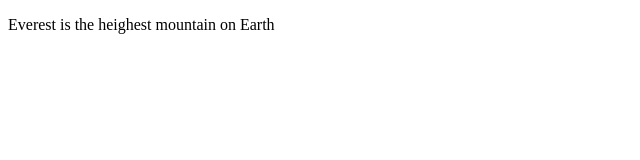
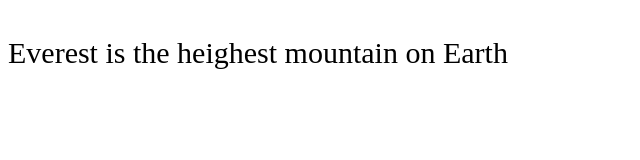
Before and after one commit to Ashasudhakar/webdevelopment, a plain HTML site: page text-decoration.html in a window 1280 px wide. Shown: the whole page, without its empty margins (0-640 px from the left). Drawn offline with Linux system fonts and the light colour scheme.

Commit message:
added text align

```diff
--- a/css/style.css
+++ b/css/style.css
@@ -1,5 +1,6 @@
 p{
-    letter-spacing:normal;
-    word-spacing:normal;
+    text-align:justify;
+    font-size:30px;
+    line-height:45px;
 
 }
```
Also changed, not shown: text-align.html (added, +12 -0 lines).
